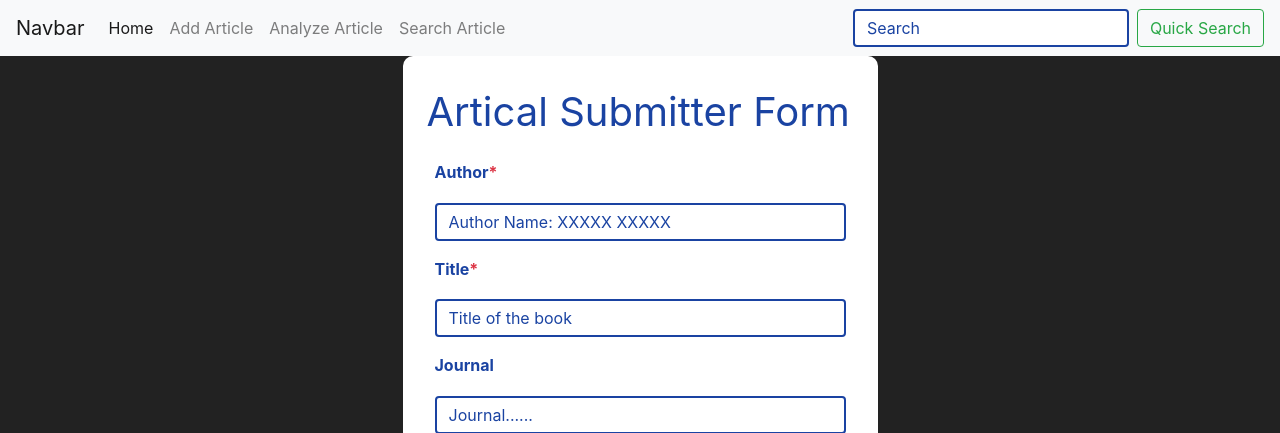
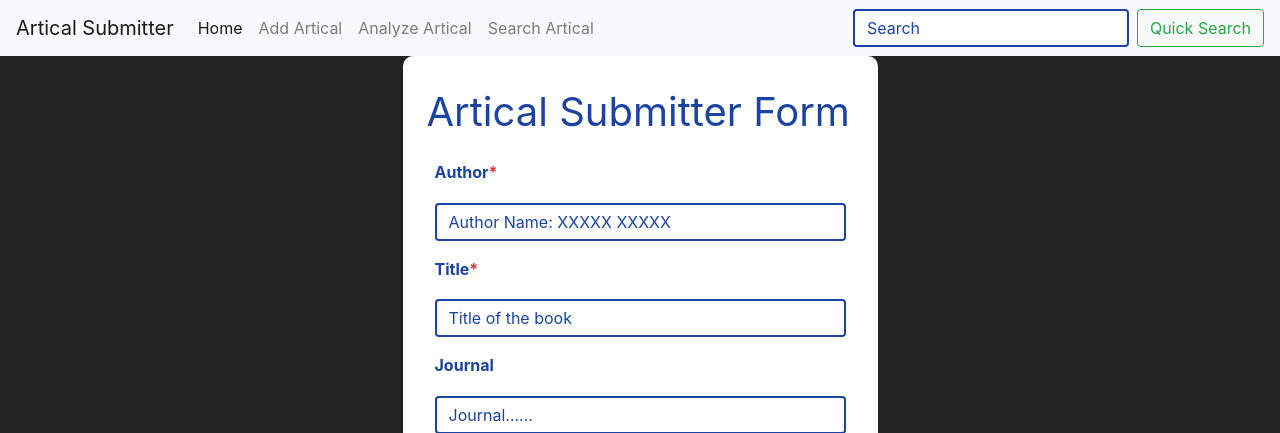
Before and after one commit to mira349/SEEDS, a PHP site: page /add.php in a window 1280 px wide. Shown: the top 433 px of the page. Run offline with PHP 8.4, Linux system fonts and the light colour scheme.

Commit message:
update header.php

```diff
--- a/articalSubmitter/header.php
+++ b/articalSubmitter/header.php
@@ -2,9 +2,11 @@
 
 <head>
     <meta charset="UTF-8">
-    <script src="https://code.jquery.com/jquery-3.5.1.slim.min.js"
+    <script src="https://code.jquery.com/jquery-3.6.0.min.js"
+        integrity="sha256-/xUj+3OJU5yExlq6GSYGSHk7tPXikynS7ogEvDej/m4=" crossorigin="anonymous"></script>
+    <!-- <script src="https://code.jquery.com/jquery-3.5.1.slim.min.js"
         integrity="sha384-DfXdz2htPH0lsSSs5nCTpuj/zy4C+OGpamoFVy38MVBnE+IbbVYUew+OrCXaRkfj" crossorigin="anonymous">
-    </script>
+    </script> -->
     <script src="https://cdn.jsdelivr.net/npm/bootstrap@4.6.0/dist/js/bootstrap.bundle.min.js"
         integrity="sha384-Piv4xVNRyMGpqkS2by6br4gNJ7DXjqk09RmUpJ8jgGtD7zP9yug3goQfGII0yAns" crossorigin="anonymous">
     </script>
@@ -31,7 +33,7 @@
 
 <body>
     <nav class="navbar navbar-expand-lg navbar-light bg-light">
-        <a class="navbar-brand" href="#">Navbar</a>
+        <a class="navbar-brand" href="index.php">Artical Submitter</a>
         <button class="navbar-toggler" type="button" data-toggle="collapse" data-target="#navbarSupportedContent"
             aria-controls="navbarSupportedContent" aria-expanded="false" aria-label="Toggle navigation">
             <span class="navbar-toggler-icon"></span>
@@ -43,16 +45,16 @@
                     <a class="nav-link" href="index.php">Home </a>
                 </li>
                 <li class="nav-item">
-                    <a class="nav-link" href="add.php">Add Article</a>
+                    <a class="nav-link" href="add.php">Add Artical</a>
                 </li>
                 <li class="nav-item">
-                    <a class="nav-link" href="analyze.php">Analyze Article</a>
+                    <a class="nav-link" href="analyze.php">Analyze Artical</a>
                 </li>
                 <li class="nav-item">
-                    <a class="nav-link" href="searchView.php">Search Article</a>
+                    <a class="nav-link" href="search.php">Search Artical</a>
                 </li>
             </ul>
-            <form class="form-inline my-2 my-lg-0" action="searchView.php">
+            <form class="form-inline my-2 my-lg-0" action="search.php">
                 <input class="form-control mr-sm-2" type="text" name="search" id="search" placeholder="Search"
                     <?php if(isset($_GET['search'])) echo 'value="'.$_GET['search'].'"'; ?>>
                 <button class="btn btn-outline-success my-2 my-sm-0" type="submit">Quick Search</button>
```
